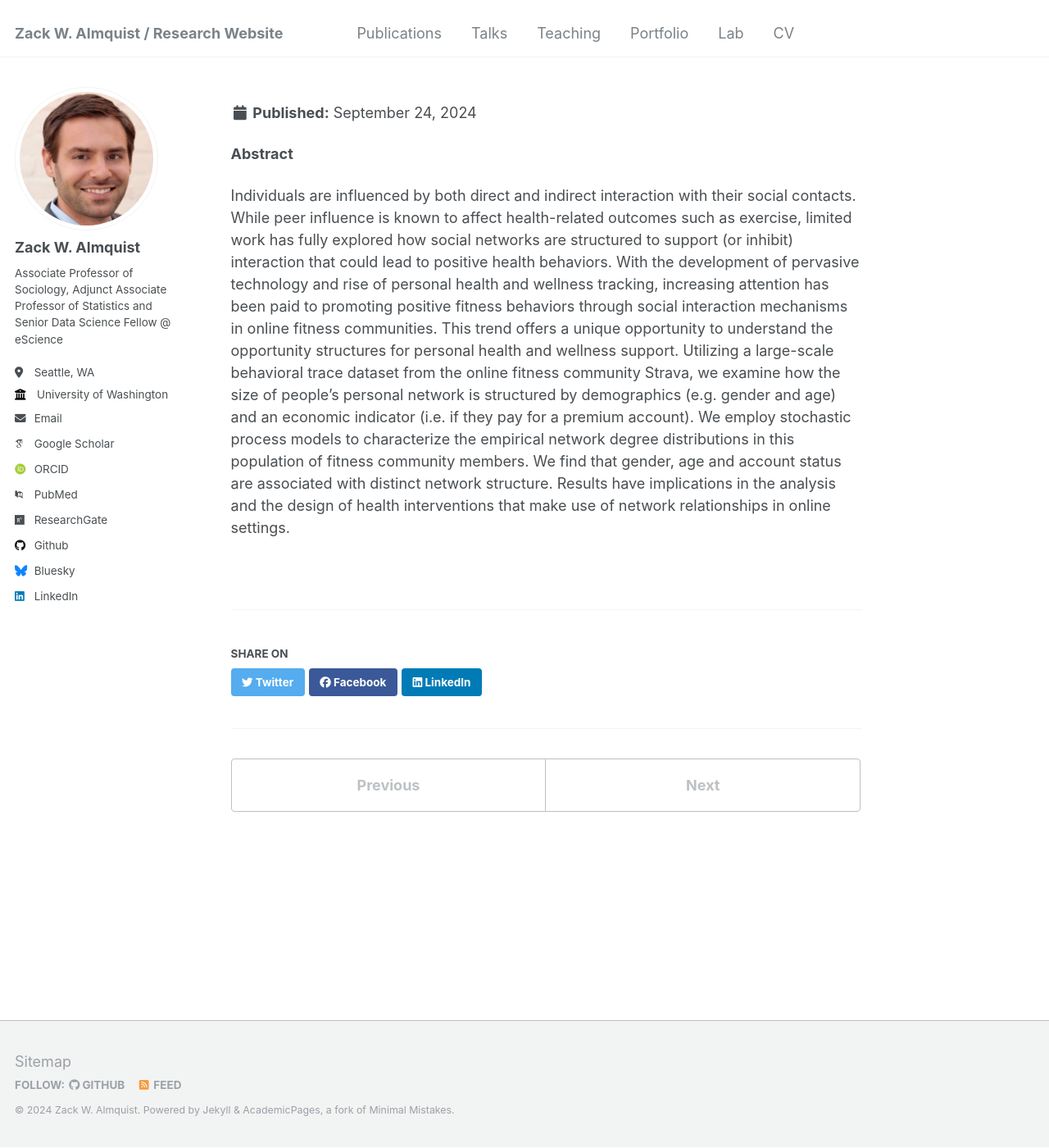
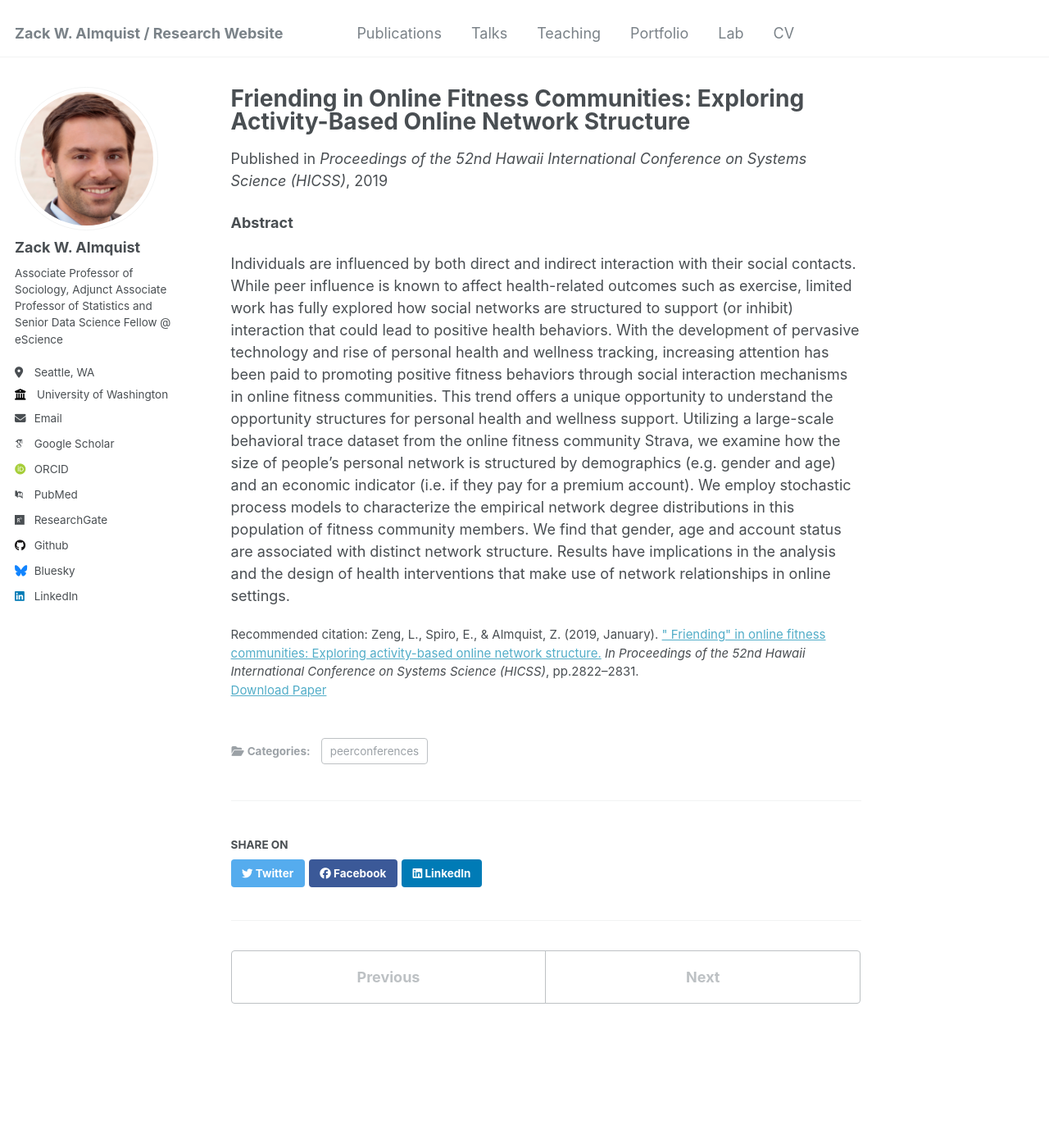
Before and after one commit to zalmquist/zalmquist.github.io, a Jekyll site: the page built from _publications/2019-01-08-hic.md, in a window 1280 px wide and 1400 px high. Shown: the whole window at 82% size. Built offline with Jekyll 4.4.1, drawn with Linux system fonts in a browser that asks for light colours; some web fonts are replaced.

Commit message:
Update 2019-01-08-hic.md

```diff
--- a/_publications/2019-01-08-hic.md
+++ b/_publications/2019-01-08-hic.md
@@ -1,5 +1,5 @@
 ---
-title: ""Friending" in Online Fitness Communities: Exploring Activity-Based Online Network Structure"
+title: "Friending in Online Fitness Communities: Exploring Activity-Based Online Network Structure"
 collection: publications
 category: peerconferences
 permalink: /publication/2019-01-08-hic
```
